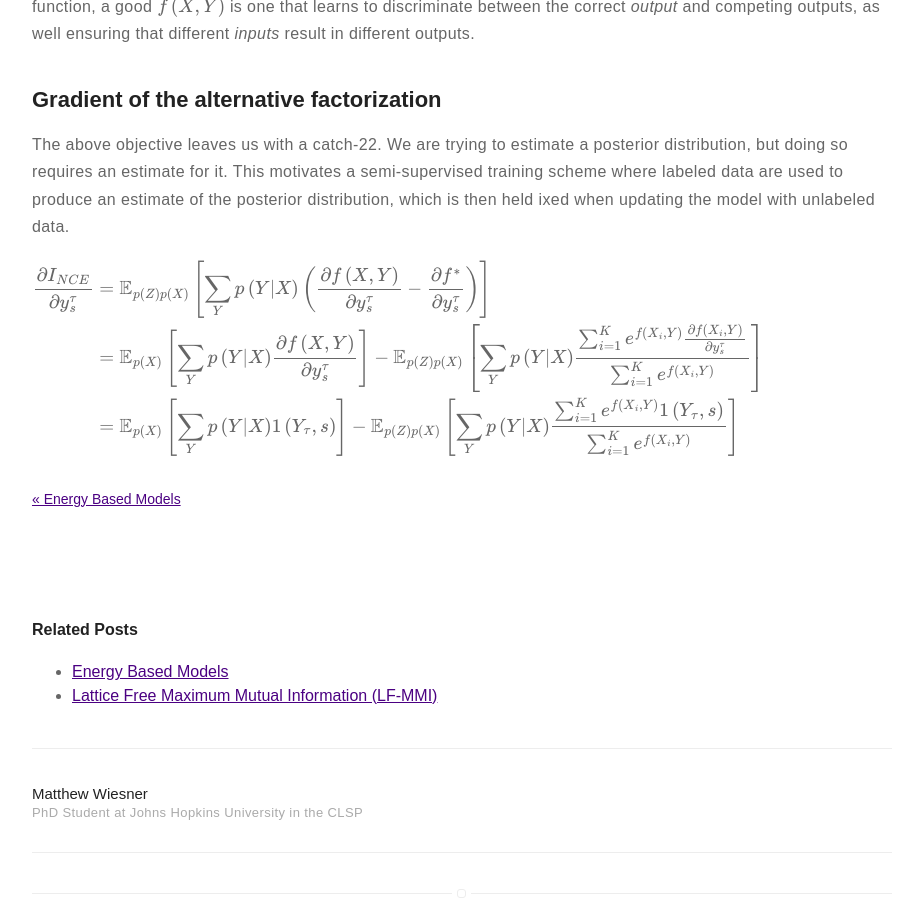
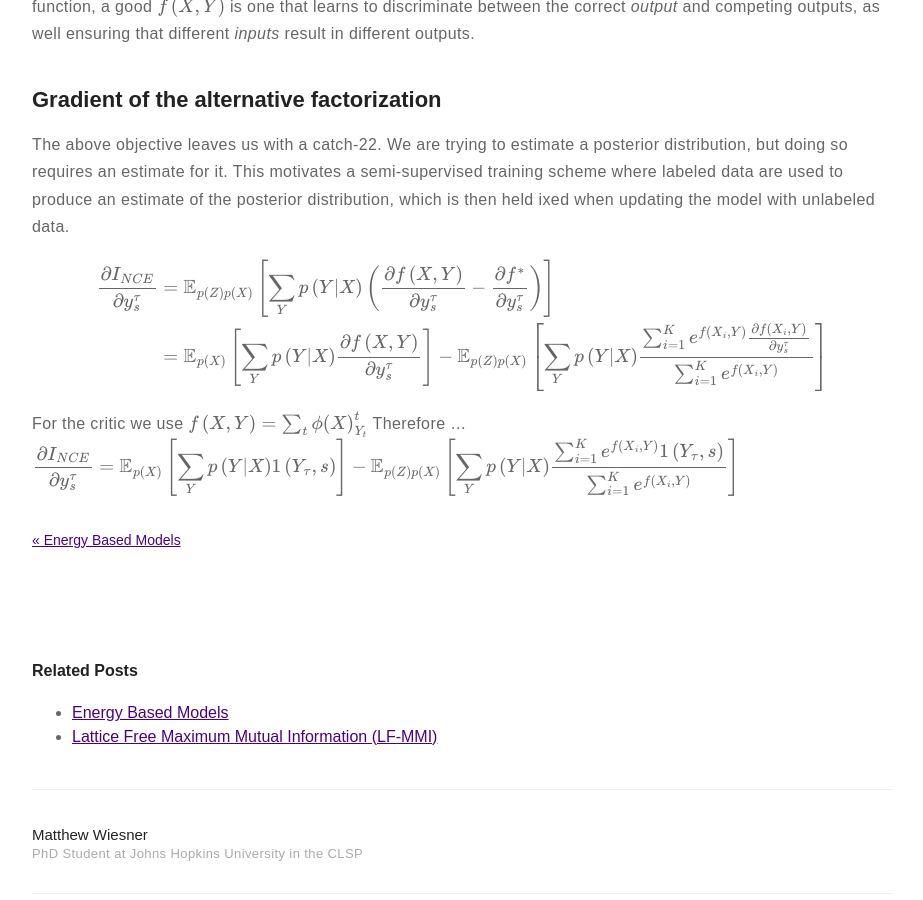
Before and after one commit to m-wiesner/m-wiesner.github.io, a Jekyll site: the page built from _posts/2020-10-30-Variational-Bounds-on-Mutual-Information.markdown, in a window 1280 px wide and 900 px high, scrolled down 6945 px. Shown: the whole window, without its empty margins (178-1101 px from the left). Built offline with Jekyll 4.4.1, drawn with Linux system fonts in a browser that asks for light colours; formulas are drawn with MathJax 3.

Commit message:
Update 2020-10-30-Variational-Bounds-on-Mutual-Information.markdown

```diff
--- a/_posts/2020-10-30-Variational-Bounds-on-Mutual-Information.markdown
+++ b/_posts/2020-10-30-Variational-Bounds-on-Mutual-Information.markdown
@@ -252,7 +252,12 @@ The above objective leaves us with a catch-22. We are trying to estimate a poste
 $$\begin{align}
 \frac{\partial I_{NCE}}{\partial y_s^{\tau}} &= \mathbb{E}_{p\left(Z\right)p\left(X\right)} \left[\sum_{Y} p\left(Y | X\right) \left(\frac{\partial f\left(X, Y\right)}{\partial y_s^{\tau}} - \frac{\partial f^{*}}{\partial y_s^{\tau}}\right)\right] \\
 &= \mathbb{E}_{p\left(X\right)} \left[\sum_{Y} p\left(Y | X\right) \frac{\partial f\left(X, Y\right)}{\partial y_s^{\tau}} \right] - \mathbb{E}_{p\left(Z\right)p\left(X\right)} \left[\sum_{Y} p\left(Y | X\right) \frac{\sum_{i=1}^K e^{f\left(X_i, Y\right)} \frac{\partial f\left(X_i, Y\right)}{\partial y_s^{\tau}}}{\sum_{i=1}^K e^{f\left(X_i, Y\right)}}\right] \\
-&= \mathbb{E}_{p\left(X\right)} \left[\sum_{Y} p\left(Y | X\right) 1\left(Y_{\tau}, s\right) \right] - \mathbb{E}_{p\left(Z\right)p\left(X\right)} \left[\sum_{Y} p\left(Y | X\right) \frac{\sum_{i=1}^K e^{f\left(X_i, Y\right)} 1\left(Y_{\tau}, s\right)}{\sum_{i=1}^K e^{f\left(X_i, Y\right)}}\right]
+\end{align}$$
+
+For the critic we use $$f\left(X, Y\right) = \sum_{t} \phi\left(X\right)_{Y_t}^t$$
+Therefore ...
+$$\begin{align}
+\frac{\partial I_{NCE}}{\partial y_s^{\tau}} &= \mathbb{E}_{p\left(X\right)} \left[\sum_{Y} p\left(Y | X\right) 1\left(Y_{\tau}, s\right) \right] - \mathbb{E}_{p\left(Z\right)p\left(X\right)} \left[\sum_{Y} p\left(Y | X\right) \frac{\sum_{i=1}^K e^{f\left(X_i, Y\right)} 1\left(Y_{\tau}, s\right)}{\sum_{i=1}^K e^{f\left(X_i, Y\right)}}\right]
 \end{align}$$
 <!--
 &= \mathbb{E}_{p\left(Z\right)p\left(X\right)} \left[\sum_Y p\left(Y|X\right) \left(f\left(X, Y\right) - \log{\frac{1}{K}\left(e^{f\left(X, Y\right)} + \sum_{i=2}^{K}
```
